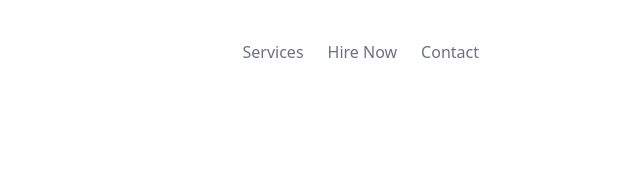
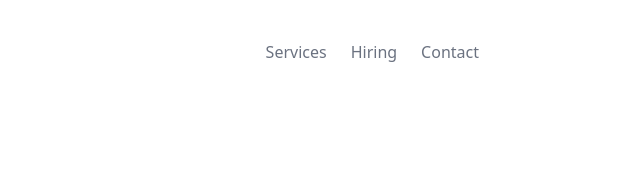
Before and after one commit to obadakhalili/mergy-clone, a website: page public/index.html in a window 1280 px wide. Shown: the top 169 px of the page, 625-1265 px from the left. Drawn offline with nearby package versions, Linux system fonts and the light colour scheme; files that its build step writes are made by us from their sources.

Commit message:
Change Hire now in the navbar and the sidebar to Hiring

```diff
--- a/public/index.html
+++ b/public/index.html
@@ -18,7 +18,7 @@
             <a href="#">Services</a>
           </li>
           <li class="text-gray-500 hover:text-blue-500">
-            <a href="#">Hire Now</a>
+            <a href="#">Hiring</a>
           </li>
           <li class="text-gray-500 hover:text-blue-500">
             <a href="#">Contact</a>
@@ -36,7 +36,7 @@
           <a href="#">Services</a>
         </li>
         <li>
-          <a href="#">Hire Now</a>
+          <a href="#">Hiring</a>
         </li>
         <li>
           <a href="#">Contact</a>
```
